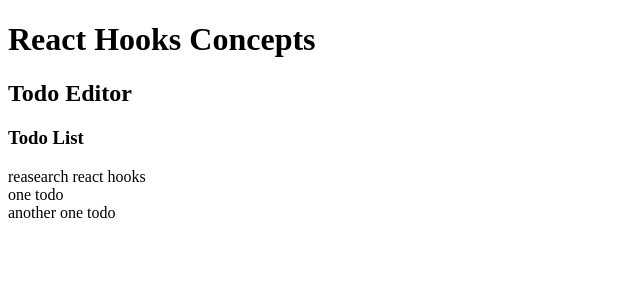
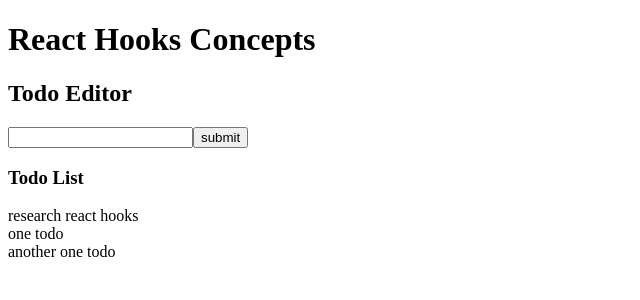
Before and after one commit to olgabelykh/react-hooks-concepts, a React (Create React App) app: page / in a window 1280 px wide. Shown: the top 300 px of the page, without its empty margins (0-640 px from the left). Built offline with nearby package versions, Linux system fonts and the light colour scheme.

Commit message:
implement  add todo form and simple flow

```diff
--- a/package.json
+++ b/package.json
@@ -5,7 +5,8 @@
   "dependencies": {
     "react": "^16.8.6",
     "react-dom": "^16.8.6",
-    "react-scripts": "3.0.0"
+    "react-scripts": "3.0.0",
+    "uuid": "^3.3.2"
   },
   "scripts": {
     "start": "react-scripts start",
--- a/src/components/todo-editor/index.js
+++ b/src/components/todo-editor/index.js
@@ -1,17 +1,19 @@
 import React, { useState } from 'react'
 import TodoList from '../todo-list'
+import TodoForm from '../todo-form'
+import uuid from 'uuid/v4'
 
 const initialTodos = [
   {
-      id: 'todo1',
-      title: 'reasearch react hooks'
+      id: uuid(),
+      title: 'research react hooks'
   },
   {
-      id: 'todo2',
+      id: uuid(),
       title: 'one todo'
   },
   {
-      id: 'todo3',
+      id: uuid(),
       title: 'another one todo'
   }
 ]
@@ -19,9 +21,15 @@ const initialTodos = [
 const TodoEditor = _ => {
     const [todos, setTodos] = useState(initialTodos)
 
+    const submitTodo = todo => {
+        const updatedTodos = todos.concat({ ...todo, id: uuid() })
+        setTodos(updatedTodos)
+    }
+
     return (
         <div>
             <h2>Todo Editor</h2>
+            <TodoForm submit={submitTodo} />
             <TodoList todos={todos} />
         </div>
     )
--- /dev/null
+++ b/src/components/todo-form/index.js
@@ -0,0 +1,31 @@
+import React, { useState } from 'react'
+
+const TodoForm = props => {
+    const [title, setTitle] = useState('')
+
+    const titleChangeHandler = event => setTitle(event.target.value)
+
+    const submitHandler = event => {
+        const {  submit } = props
+
+        submit({ title })
+
+        setTitle('')
+        event.preventDefault()
+    }
+
+    return (
+        <form onSubmit={submitHandler}>
+            <input
+                type="text"
+                name="title"
+                value={title}
+                onChange={titleChangeHandler} />
+            <input
+                type="submit"
+                value="submit" />
+        </form>
+    )
+}
+
+export default TodoForm
```
Also changed, not shown: 1 other file (tests, documents, lock files or other folders).
